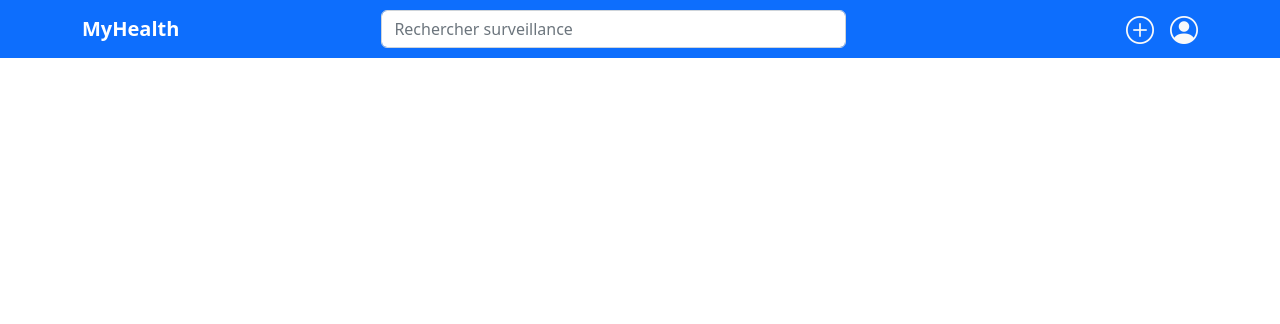
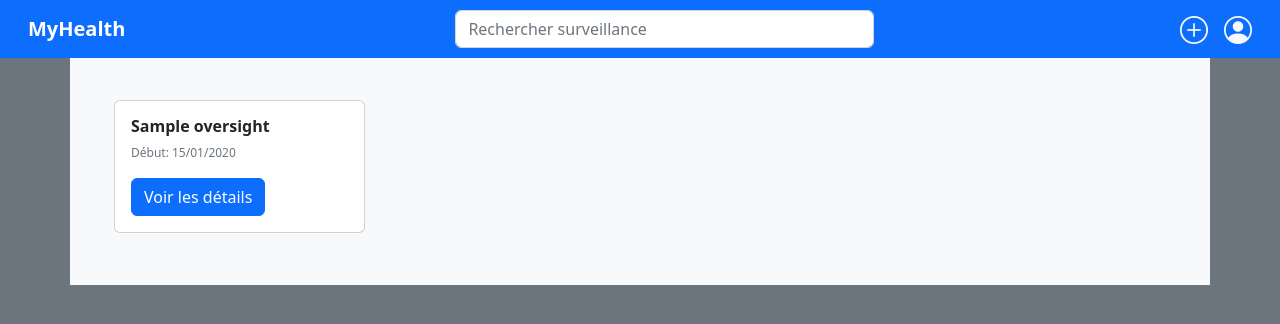
Before and after one commit to GimmyR/myhealth-back, a Symfony app: template templates/home/home.html.twig in a window 1280 px wide. Shown: the top 324 px of the page. Run offline with Twig, Linux system fonts and the light colour scheme; the template is opened without the code that fills it: most values are stand-ins (such as "Sample title", 1, 10 or a date in 2020); some libraries are stand-ins or nearby versions.

Commit message:
Affichage des Oversights d'un compte connecté

```diff
--- /dev/null
+++ b/public/css/home/home.css
@@ -0,0 +1,3 @@
+.fs-7-custom {
+    font-size: 12px;
+}
--- /dev/null
+++ b/public/css/home/sign-in.css
@@ -0,0 +1,3 @@
+.fs-7 {
+    font-size: 14px;
+}
--- a/templates/base.html.twig
+++ b/templates/base.html.twig
@@ -10,10 +10,9 @@
 		{% block stylesheets %}
 			<link rel="stylesheet" href="{{ asset('css/bootstrap/bootstrap.min.css') }}"/>
 			<link rel="stylesheet" href="https://cdn.jsdelivr.net/npm/bootstrap-icons@1.10.2/font/bootstrap-icons.css">
-			<link rel="stylesheet" href="{{ asset('css/custom.css') }}">
 		{% endblock %}
 	</head>
-	<body>
+	<body class="bg-secondary">
 		{% block body %}{% endblock %}
 		{% block javascripts %}
 			<script src="{{ asset('js/bootstrap/bootstrap.min.js') }}"></script>
--- a/templates/header/header.html.twig
+++ b/templates/header/header.html.twig
@@ -1,7 +1,7 @@
 <nav class="navbar navbar-expand bg-primary navbar-dark fixed-top">
-  <div class="container">
-    <a class="navbar-brand fw-bold" href="#">MyHealth</a>
-    <form class="col-md-5 offset-md-2">
+  <div class="container-fluid">
+    <a class="navbar-brand fw-bold ps-3" href="/">MyHealth</a>
+    <form class="col-md-4 offset-md-3">
       <input class="form-control" type="search" placeholder="Rechercher surveillance" aria-label="Search">
     </form>
     <div class="collapse navbar-collapse justify-content-end">
@@ -12,7 +12,7 @@
                 </a>
             </li>
             <li class="nav-item">
-                <a class="nav-link p-0" href="/sign-out">
+                <a class="nav-link p-0 me-3" href="/sign-out">
                     <i class="bi bi-person-circle text-light fs-3"></i>
                 </a>
             </li>
--- a/templates/home/home.html.twig
+++ b/templates/home/home.html.twig
@@ -1,19 +1,35 @@
 {% extends "base.html.twig" %}
 
 {% block title %}
-    {% if account is defined %}
-        Bienvenue, {{account.firstname}}
-    {% else %}
-        Bienvenue, euh... Qui êtes-vous ?!
-    {% endif %}
+    Page d'accueil
 {% endblock %}
 
 {% block stylesheets %}
     {{ parent() }}
+    <link rel="stylesheet" href="{{ asset('css/global.css') }}">
+    <link rel="stylesheet" href="{{ asset('css/home/home.css') }}">
 {% endblock %}
 
 {% block body %}
     {% include "header/header.html.twig" %}
+
+    {% if oversights is defined %}
+        <div class="container container-custom bg-light mt-5 p-5">
+            <div class="row">
+                {% for oversight in oversights %}
+                    <div class="col-md-3 my-1 px-2">
+                        <div class="card">
+                            <div class="card-body">
+                                <h5 class="card-title fs-6 fw-bold">{{oversight.title}}</h5>
+                                <p class="card-text text-secondary fs-7-custom">Début: {{oversight.date | date('d/m/Y')}}</p>
+                                <a href="/oversight/{{oversight.id}}" class="btn btn-primary">Voir les détails</a>
+                            </div>
+                        </div>
+                    </div>
+                {% endfor %}
+            </div>
+        </div>
+    {% endif %}
 {% endblock %}
 
 {% block javascripts %}
--- a/templates/home/sign-in.html.twig
+++ b/templates/home/sign-in.html.twig
@@ -6,7 +6,8 @@
 
 {% block stylesheets %}
     {{ parent() }}
-    <link rel="stylesheet" href="{{ asset('css/sign-in.css') }}" />
+    <link rel="stylesheet" href="{{ asset('css/global.css') }}">
+    <link rel="stylesheet" href="{{ asset('css/home/sign-in.css') }}" />
 {% endblock %}
 
 {% block body %}
--- a/templates/oversight/oversight.html.twig
+++ b/templates/oversight/oversight.html.twig
@@ -12,7 +12,7 @@
 
 	{% include "header/header.html.twig" %}
 
-	<div class="container pt-5">
+	<div class="container bg-light py-5">
 		{% if status < 0 %}
 			{{ dump(message) }}
 		{% else %}
```
Also changed, not shown: public/css/sign-in.css (deleted, +0 -7 lines), src/Controller/HomeController.php (+5 -2 lines), src/Repository/OversightRepository.php (+14 -0 lines), public/css/custom.css (deleted), public/css/global.css (added).
